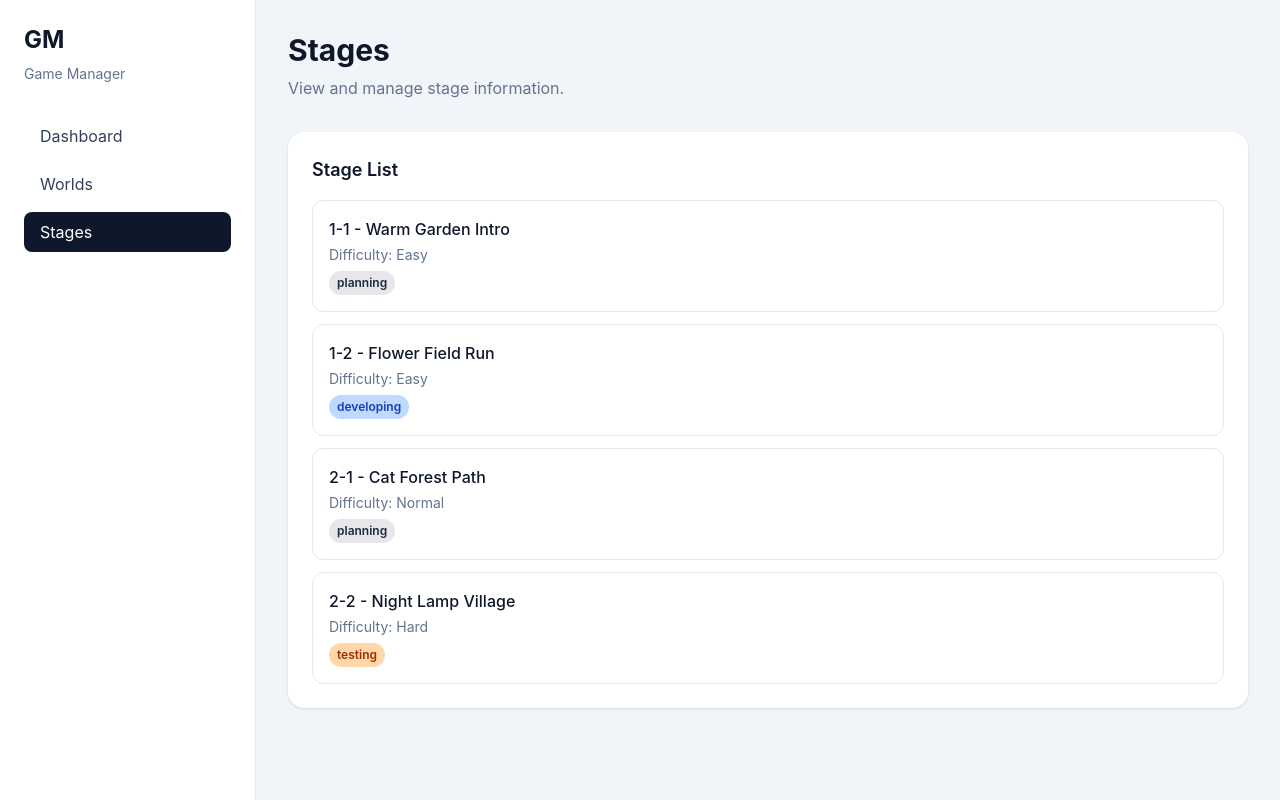
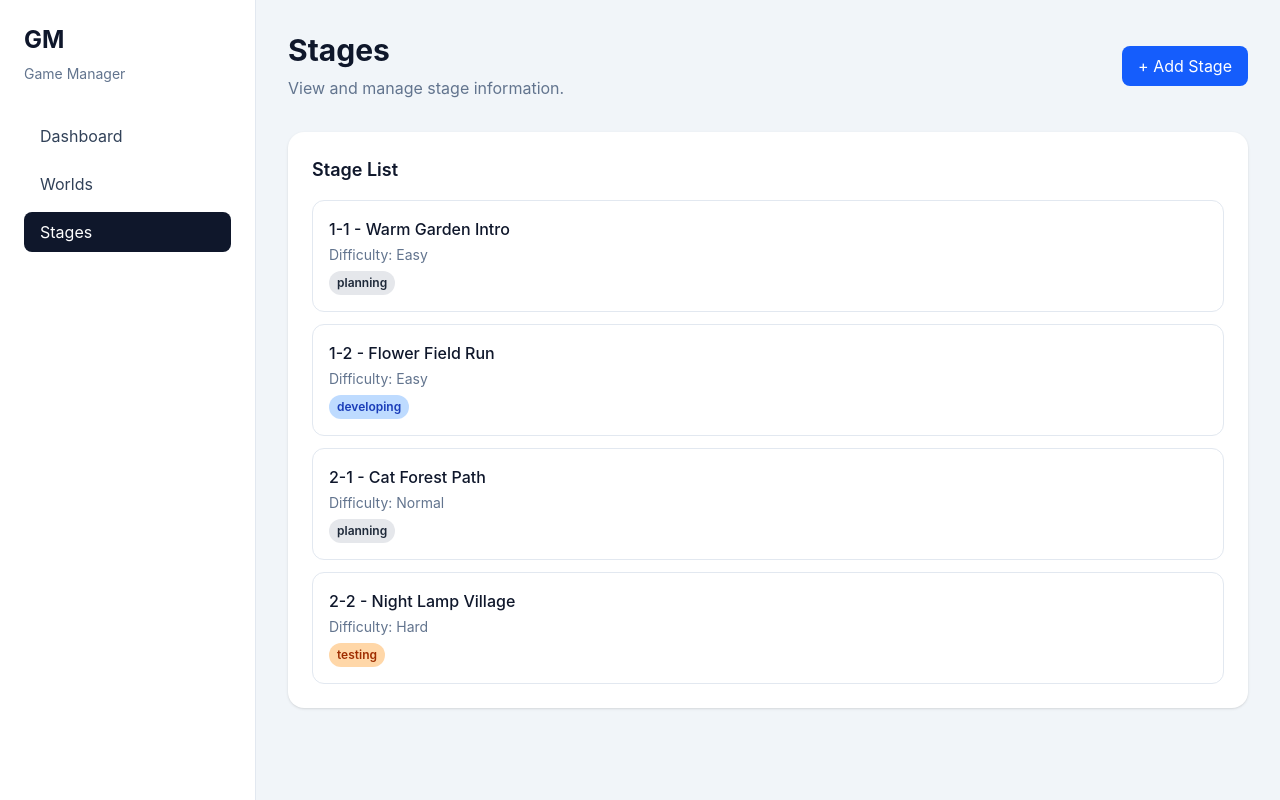
Before and after one commit to louis-ys/game-manager, a React (Vite) app: page /stages in a window 1280 px wide. Built offline with nearby package versions, Linux system fonts and the light colour scheme.

Commit message:
feat: add world and stage action buttons

```diff
--- a/src/pages/StagesPage.jsx
+++ b/src/pages/StagesPage.jsx
@@ -18,11 +18,16 @@ function getStatusClass(status) {
 export default function StagesPage() {
   return (
     <div>
-      <header className="mb-8">
-        <h2 className="text-3xl font-bold">Stages</h2>
-        <p className="mt-2 text-slate-500">
-          View and manage stage information.
-        </p>
+      <header className="mb-8 flex items-center justify-between">
+        <div>
+          <h2 className="text-3xl font-bold">Stages</h2>
+          <p className="mt-2 text-slate-500">
+            View and manage stage information.
+          </p>
+        </div>
+        <button className="rounded-lg bg-blue-600 px-4 py-2 text-white hover:bg-blue-700">
+          + Add Stage
+        </button>
       </header>
 
       <div className="rounded-2xl bg-white p-6 shadow-sm">
--- a/src/pages/WorldsPage.jsx
+++ b/src/pages/WorldsPage.jsx
@@ -3,11 +3,18 @@ import { worlds } from '../data/mockData'
 export default function WorldsPage() {
   return (
     <div>
-      <header className="mb-8">
-        <h2 className="text-3xl font-bold">Worlds</h2>
-        <p className="mt-2 text-slate-500">
-          Create and manage your game worlds.
-        </p>
+      <header className="mb-8 flex items-center justify-between">
+        <div>
+          <h2 className="text-3xl font-bold">Worlds</h2>
+          <p className="mt-2 text-slate-500">
+            Create and manage your game worlds.
+          </p>
+        </div>
+        <button
+          className="rounded-lg bg-blue-600 px-4 py-2 text-white hover:bg-blue-700"
+        >
+          + Add World
+        </button>
       </header>
 
       <div className="rounded-2xl bg-white p-6 shadow-sm">
```
